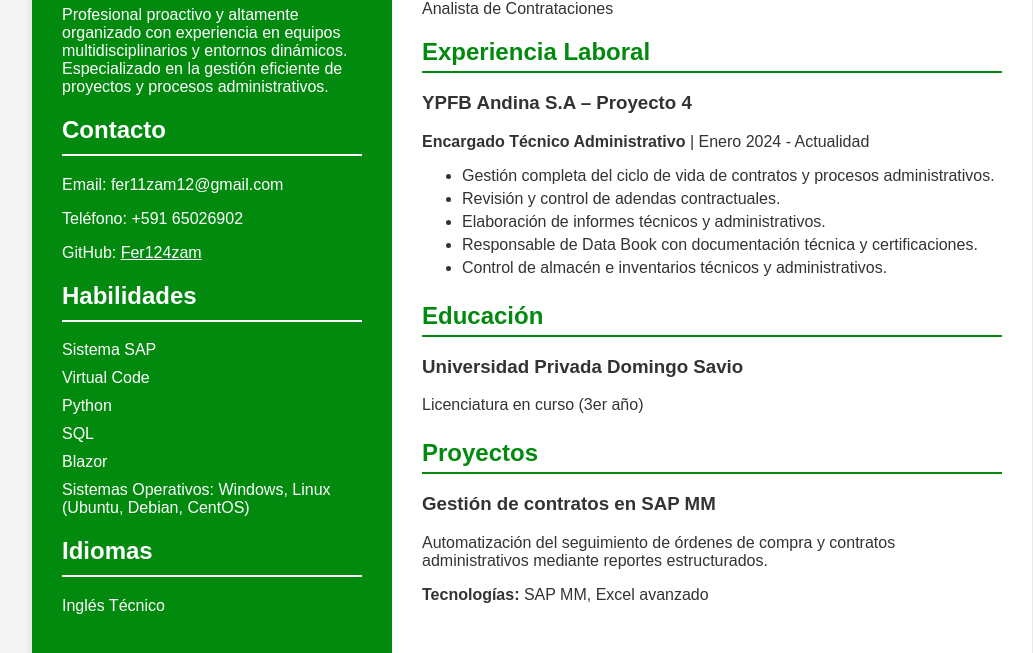
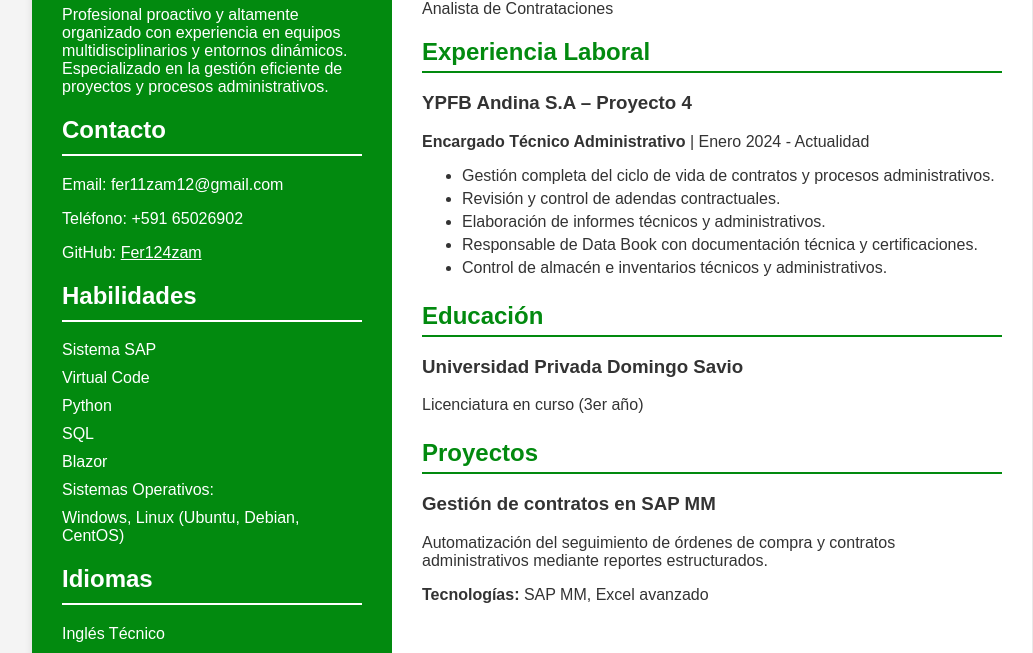
Before and after one commit to Fer124zam/FernandoZampieri.github.io, a plain HTML site: page index.html in a window 1280 px wide. Shown: the part 134-787 px from the top of the page, without its empty margins (108-1141 px from the left). Drawn offline with Linux system fonts and the light colour scheme.

Commit message:
Update index.html
actualizacion

```diff
--- a/index.html
+++ b/index.html
@@ -39,7 +39,8 @@
         <li>Python</li>
         <li>SQL</li>
         <li>Blazor</li>
-        <li>Sistemas Operativos: Windows, Linux (Ubuntu, Debian, CentOS)</li>
+        <li>Sistemas Operativos: </li>
+        <li> Windows, Linux (Ubuntu, Debian, CentOS)</li>
       </ul>
 
       <h2>Idiomas</h2>
```
